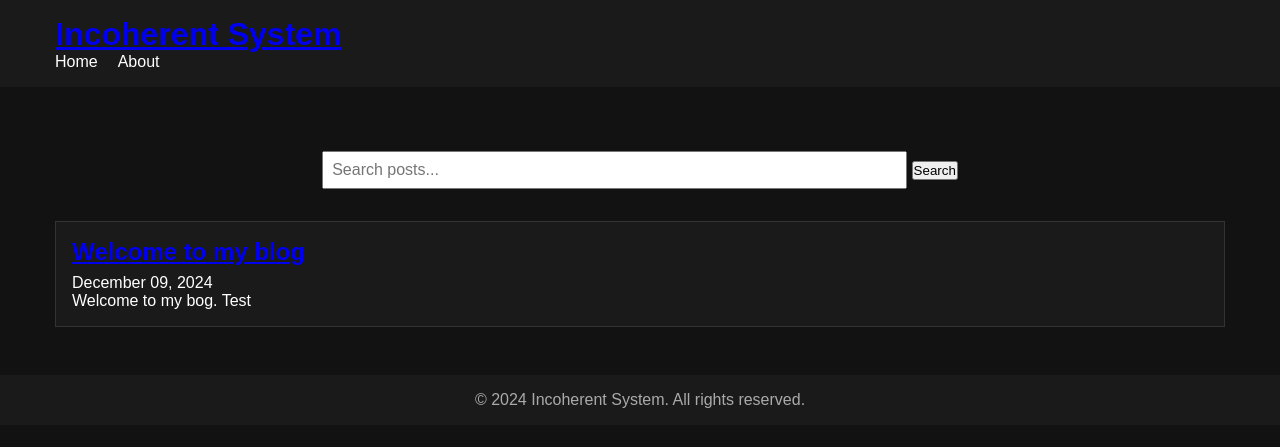
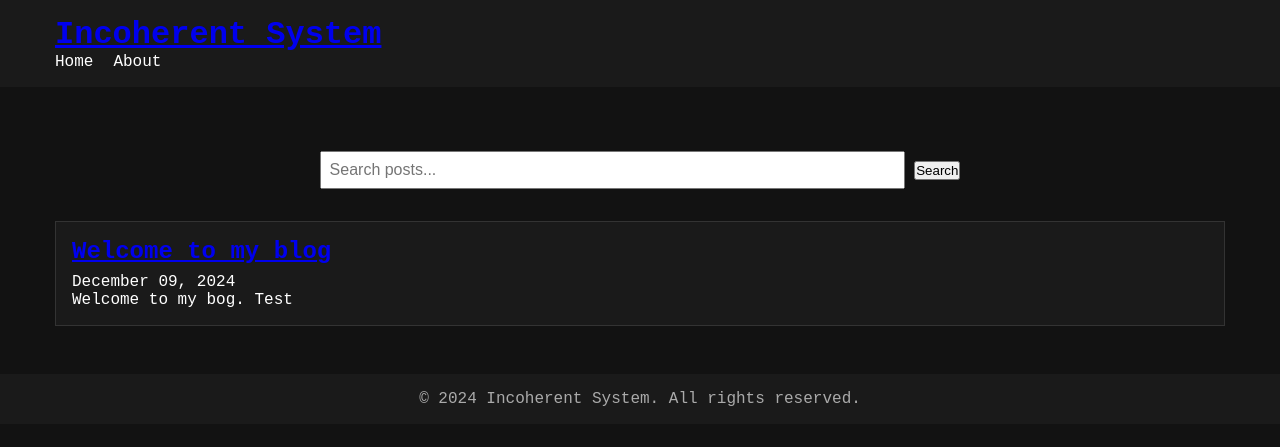
Before and after one commit to SovietOnion1608/sovietonion1608.github.io, a Jekyll site: the page built from index.html, in a window 1280 px wide. Shown: the top 447 px of the page. Built offline with Jekyll 4.4.1, drawn with Linux system fonts in a browser that asks for light colours; the list of posts is cut into pages by our own code.

Commit message:
Update styles.css

```diff
--- a/assets/styles.css
+++ b/assets/styles.css
@@ -6,7 +6,7 @@
 }
 
 body {
-  font-family: Arial, sans-serif;
+  font-family: Monospace, sans-serif;
   background-color: #121212;
   color: #fff;
   margin: 0;
```
